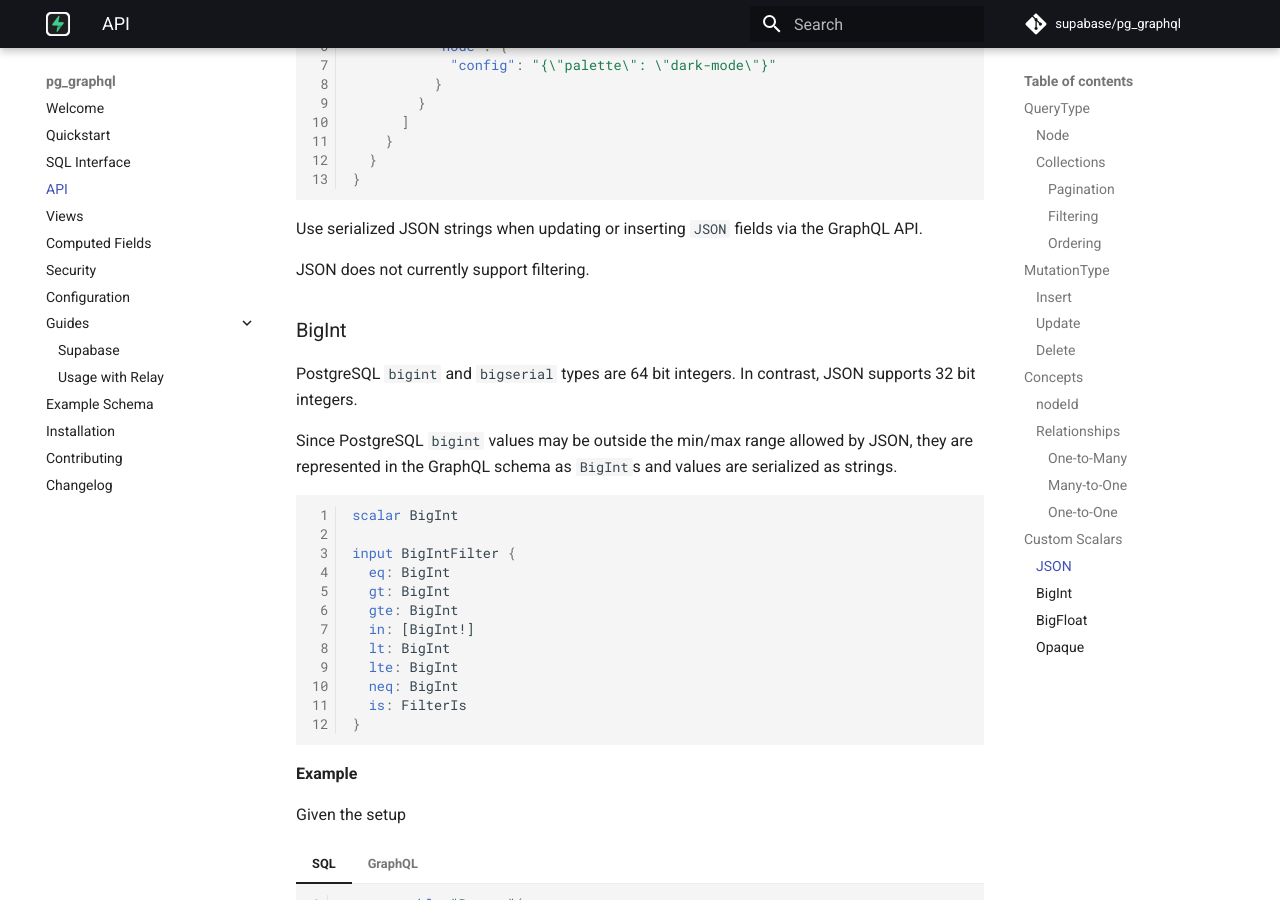
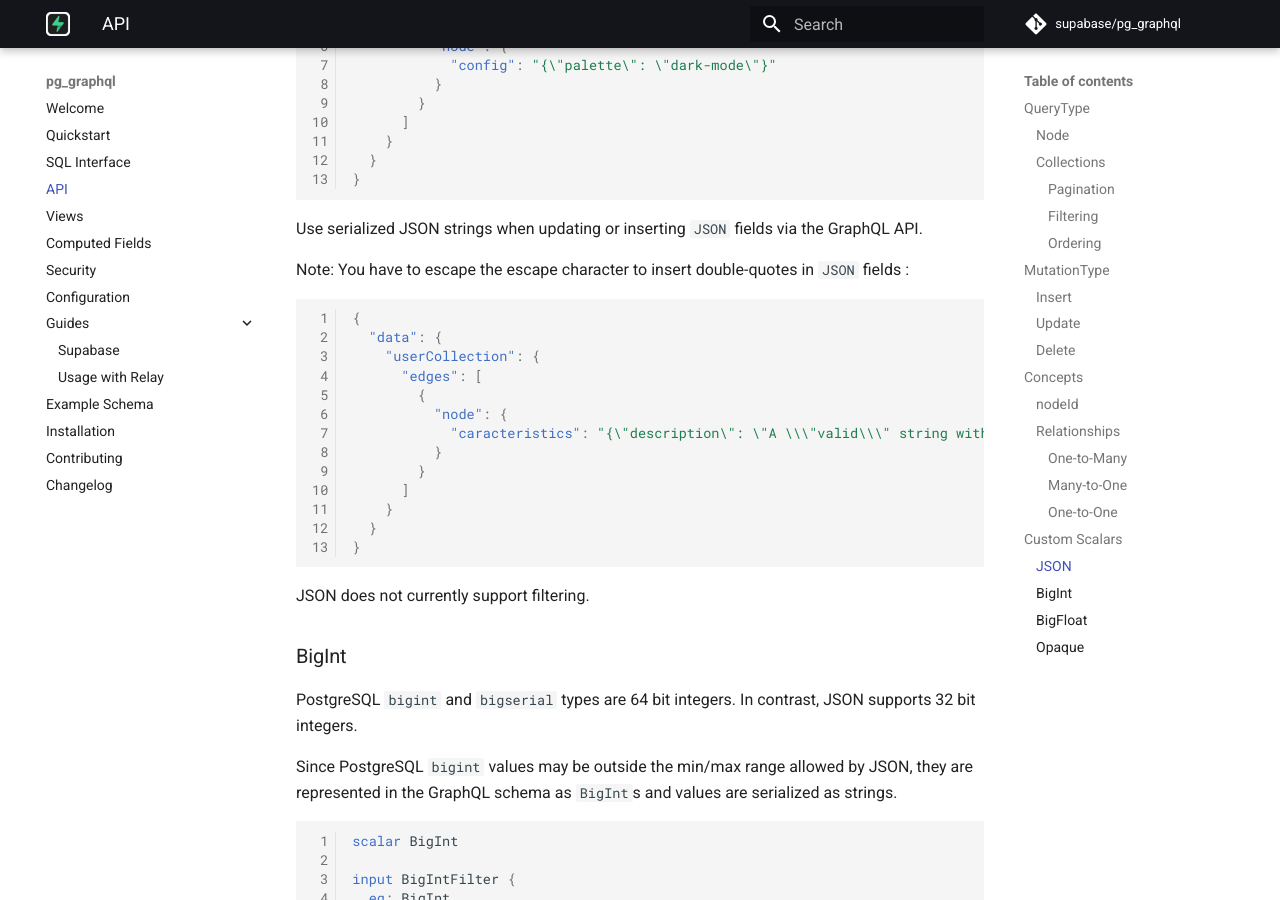
Before and after one commit to supabase/pg_graphql, an MkDocs documentation site: the page built from docs/api.md, in a window 1280 px wide and 900 px high, scrolled down 22014 px. Built offline with MkDocs 1.6.1 and Material for MkDocs 9.7.7, drawn with Linux system fonts in a browser that asks for light colours; comment, search, counter and statistics services are not loaded.

Commit message:
Add note and example about quotes in JSON string fields
Double-quotes are not intuitive to insert in jsonb string fields

````diff
--- a/docs/api.md
+++ b/docs/api.md
@@ -1983,6 +1983,23 @@ The returns the following data. Note that `config` is serialized as a string
 
 Use serialized JSON strings when updating or inserting `JSON` fields via the GraphQL API.
 
+Note: You have to escape the escape character to insert double-quotes in `JSON` fields :
+```json
+{
+  "data": {
+    "userCollection": {
+      "edges": [
+        {
+          "node": {
+            "caracteristics": "{\"description\": \"A \\\"valid\\\" string with double-quotes\"}"
+          }
+        }
+      ]
+    }
+  }
+}
+```
+
 JSON does not currently support filtering.
 
 ### BigInt
````
